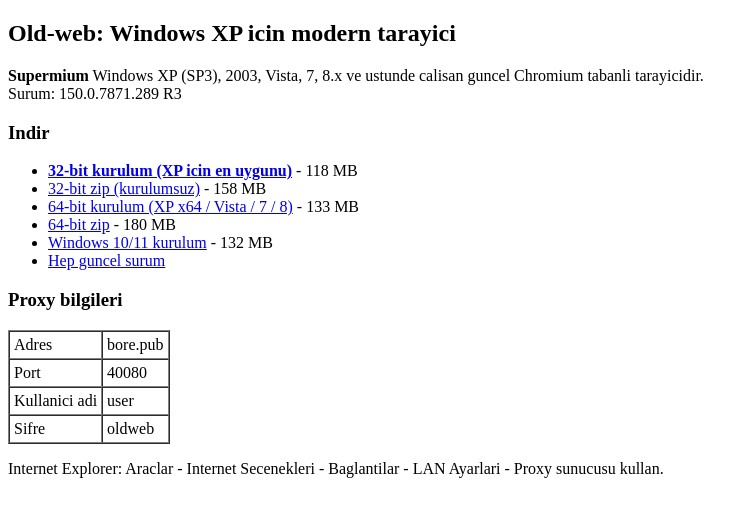
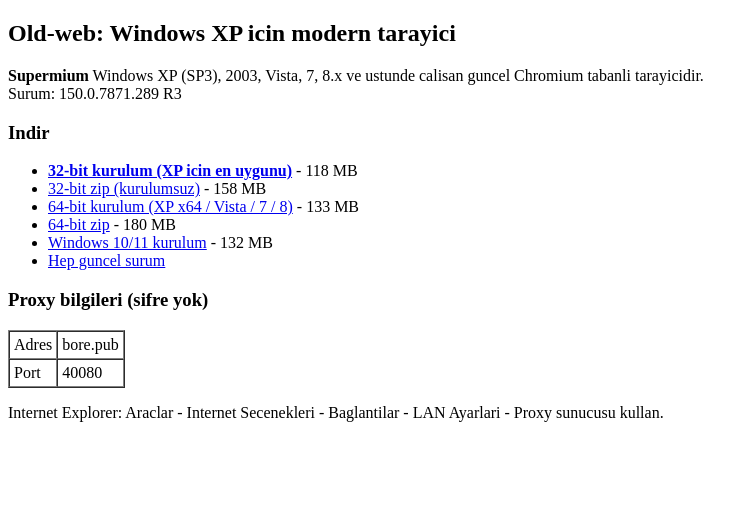
Before and after one commit to ceyo0134/Old-web, a plain HTML site: page index.html in a window 1280 px wide. Shown: the whole page, without its empty margins (0-753 px from the left). Drawn offline with Linux system fonts and the light colour scheme.

Commit message:
index: no login needed

```diff
--- a/index.html
+++ b/index.html
@@ -16,12 +16,10 @@
 <li><a href="https://github.com/win32ss/supermium/releases/download/v150-r3/supermium_150_64_setup_win10_11.exe">Windows 10/11 kurulum</a> - 132 MB</li>
 <li><a href="https://github.com/win32ss/supermium/releases/latest">Hep guncel surum</a></li>
 </ul>
-<h3>Proxy bilgileri</h3>
+<h3>Proxy bilgileri (sifre yok)</h3>
 <table border="1" cellpadding="4" cellspacing="0">
 <tr><td>Adres</td><td>bore.pub</td></tr>
 <tr><td>Port</td><td>40080</td></tr>
-<tr><td>Kullanici adi</td><td>user</td></tr>
-<tr><td>Sifre</td><td>oldweb</td></tr>
 </table>
 <p>Internet Explorer: Araclar - Internet Secenekleri - Baglantilar - LAN Ayarlari - Proxy sunucusu kullan.</p>
 </body>
```
